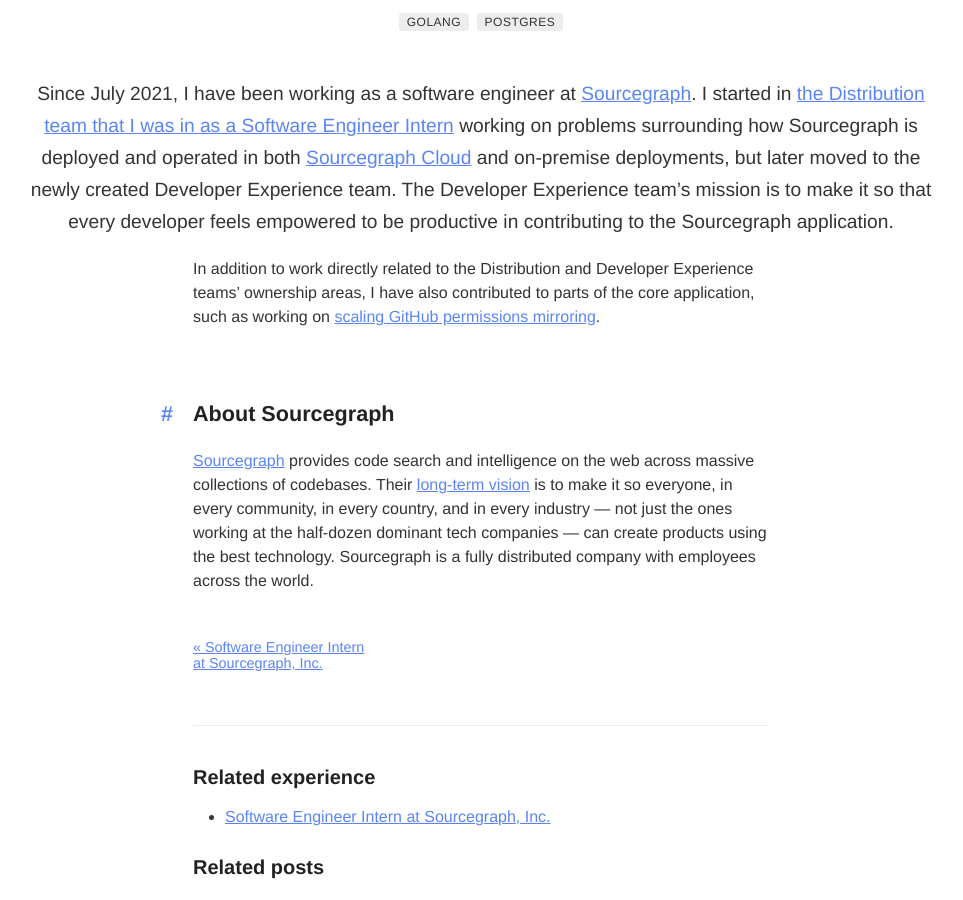
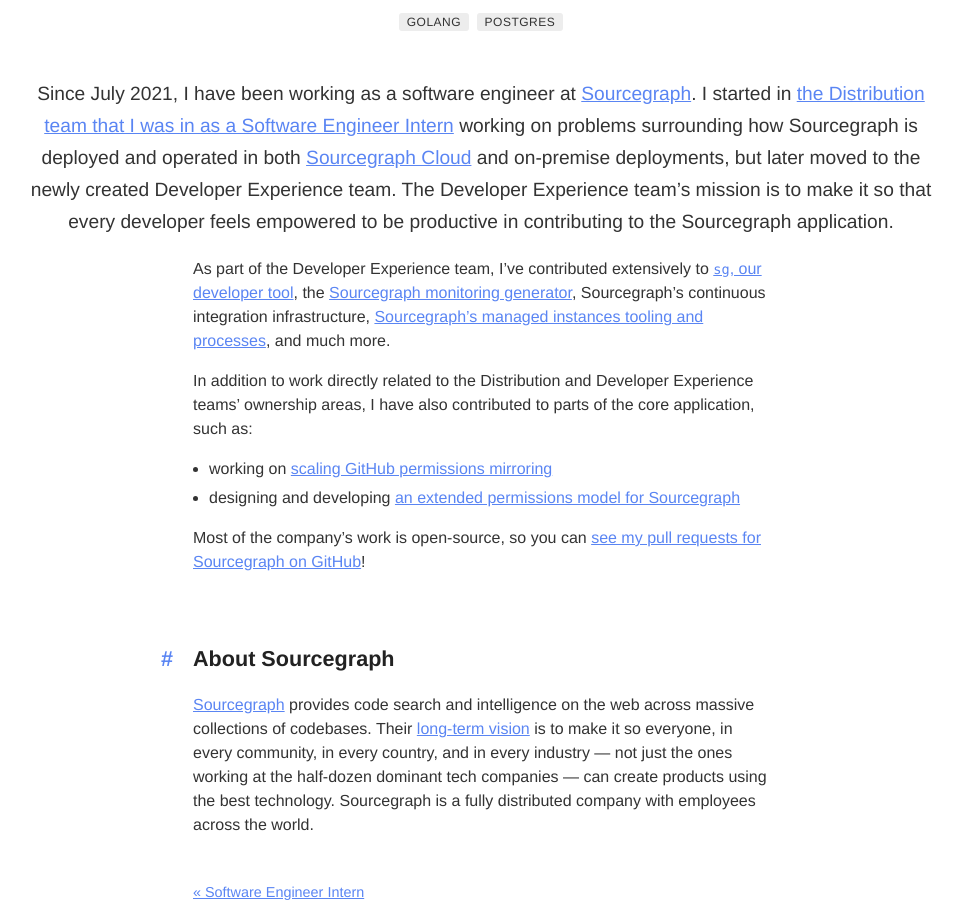
Before and after one commit to bobheadxi/bobheadxi.github.io, a Jekyll site: the page built from content/_experience/2021-7-5-sourcegraph.md, in a window 1280 px wide and 900 px high, scrolled down 361 px. Shown: the whole window, without its empty margins (159-1122 px from the left). Built offline with Jekyll 4.4.1, drawn with Linux system fonts in a browser that asks for light colours; nearby versions of some CDN libraries; a style sheet for code colours, icons or effects is not loaded.

Commit message:
sourcegraph: update role summaries

```diff
--- a/content/_experience/2021-7-5-sourcegraph.md
+++ b/content/_experience/2021-7-5-sourcegraph.md
@@ -19,7 +19,14 @@
 I started in [the Distribution team that I was in as a Software Engineer Intern](2020-5-7-sourcegraph-intern.md) working on problems surrounding how Sourcegraph is deployed and operated in both [Sourcegraph Cloud](https://sourcegraph.com/search) and on-premise deployments, but later moved to the newly created Developer Experience team.
 The Developer Experience team's mission is to make it so that every developer feels empowered to be productive in contributing to the Sourcegraph application.
 
-In addition to work directly related to the Distribution and Developer Experience teams' ownership areas, I have also contributed to parts of the core application, such as working on [scaling GitHub permissions mirroring](../_posts/2021-10-8-mirroring-github-permissions-at-scale.md).
+As part of the Developer Experience team, I've contributed extensively to [`sg`, our developer tool](https://docs.sourcegraph.com/dev/background-information/sg), the [Sourcegraph monitoring generator](https://docs.sourcegraph.com/dev/background-information/observability/monitoring-generator), Sourcegraph's continuous integration infrastructure, [Sourcegraph's managed instances tooling and processes](https://handbook.sourcegraph.com/product-engineering/engineering/enablement/delivery/managed), and much more.
+
+In addition to work directly related to the Distribution and Developer Experience teams' ownership areas, I have also contributed to parts of the core application, such as:
+
+- working on [scaling GitHub permissions mirroring](../_posts/2021-10-8-mirroring-github-permissions-at-scale.md)
+- designing and developing [an extended permissions model for Sourcegraph](https://github.com/sourcegraph/sourcegraph/issues/27916)
+
+Most of the company's work is open-source, so you can [see my pull requests for Sourcegraph on GitHub](https://github.com/search?l=&o=desc&q=org%3Asourcegraph+author%3Abobheadxi+is%3Amerged+created%3A%3E2021-05-01&s=comments&type=Issues)!
 
 <br />
 
```
Also changed, not shown: content/_experience/2020-5-7-sourcegraph-intern.md (+1 -1 lines).
